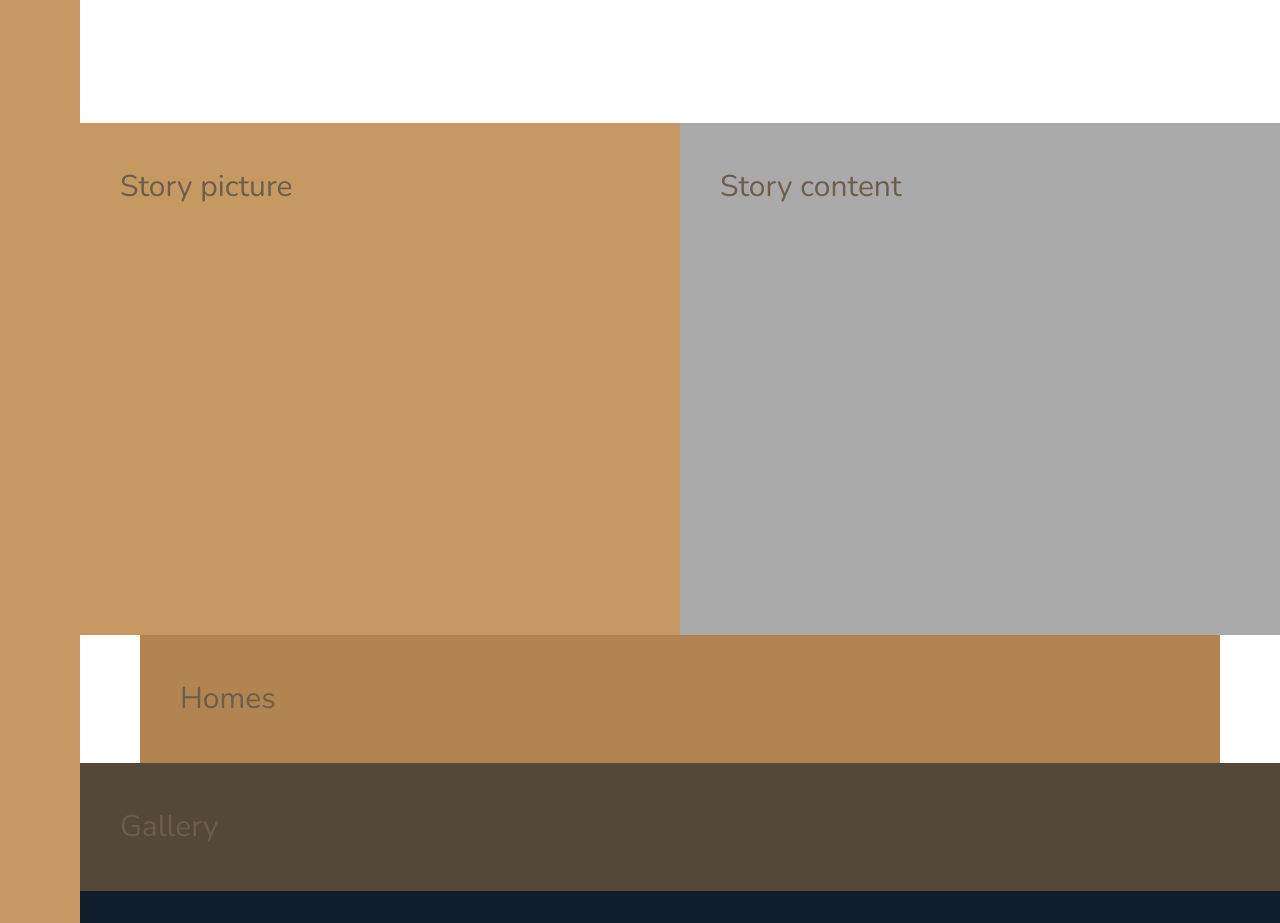
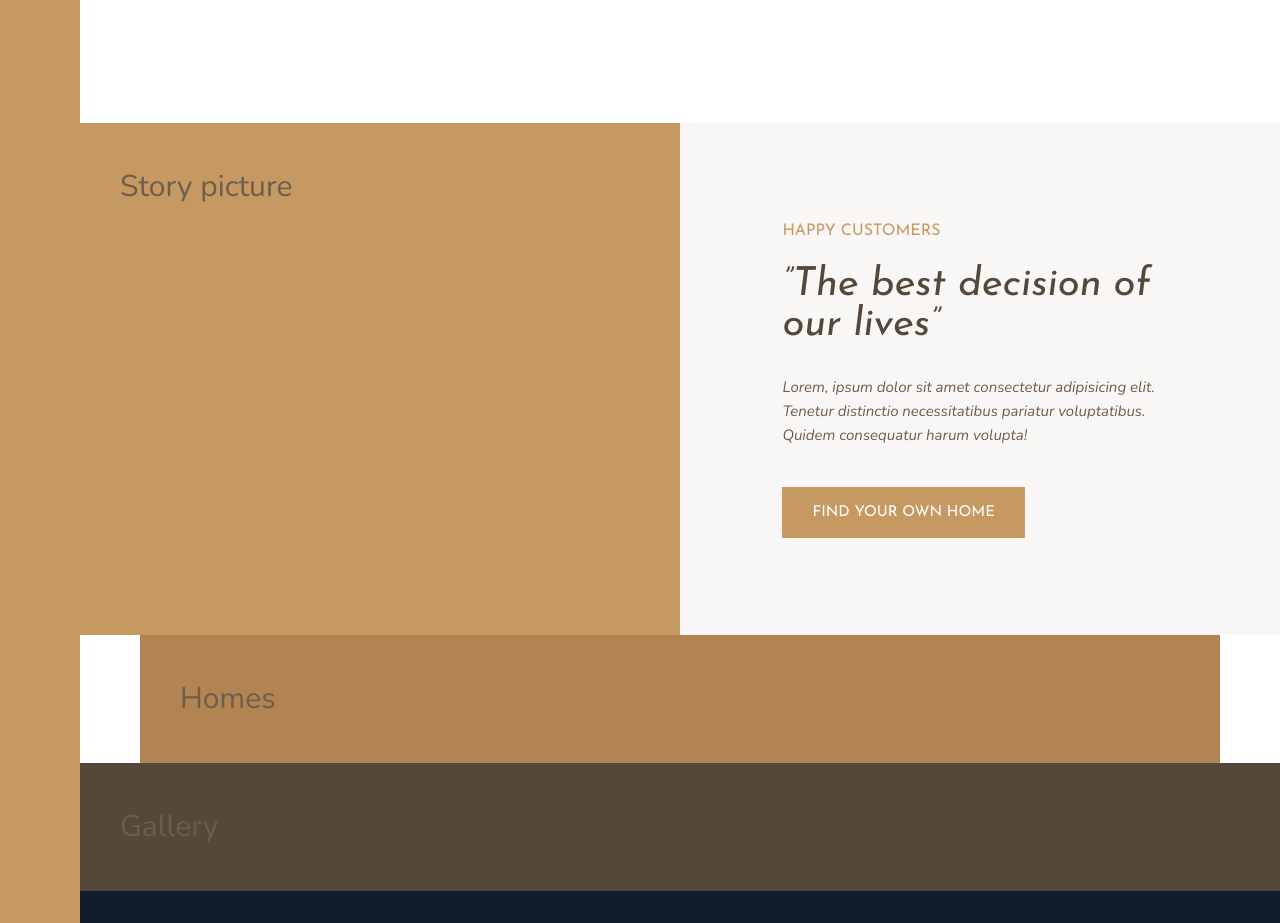
Before and after one commit to CocoTapi/advanced-css-and-sass, a website: page Nexter/index.html in a window 1280 px wide. Shown: the part 1320-2243 px from the top of the page. Drawn offline with nearby package versions, Linux system fonts and the light colour scheme.

Commit message:
add story content section styling

```diff
--- a/Nexter/index.html
+++ b/Nexter/index.html
@@ -87,7 +87,12 @@
         </div>
 
         <div class="story__content">
-            Story content
+            <h3 class="heading-3 mb-sm">Happy Customers</h3>
+            <h2 class="heading-2 heading-2--dark mb-md">&rdquo;The best decision of our lives&rdquo;</h2>
+            <p class="story__text">
+                Lorem, ipsum dolor sit amet consectetur adipisicing elit. Tenetur distinctio necessitatibus pariatur voluptatibus. Quidem consequatur harum volupta!
+            </p>
+            <button class="btn">Find your own home</button>
         </div>
 
         <section class="homes">
--- a/Nexter/sass/_story.scss
+++ b/Nexter/sass/_story.scss
@@ -7,7 +7,33 @@
     }
 
     &__content {
-        background-color: base.$color-grey-light-2;
+        background-color: base.$color-grey-light-1;
         grid-column: col-start 5 / full-end;
+
+        // viewpoint width is better for responsive layouts instead of 12rem.
+        padding: 6rem 8vw;
+
+        /*
+        version: 1
+        display: flex;
+        flex-direction: column;
+        justify-content: center;
+
+        // button doesn't want to stretch.
+        align-items: flex-start;
+        */
+
+        // version: 2
+        display: grid;
+        align-content: center;
+
+        // button doesn't want to stretch.
+        justify-items: start;
+    }
+
+    &__text {
+        font-size: 1.5rem;
+        font-style: italic;
+        margin-bottom: 4rem;
     }
 }
--- a/Nexter/sass/_typography.scss
+++ b/Nexter/sass/_typography.scss
@@ -12,11 +12,19 @@
 
 .heading-2 {
     @extend %heading;
+    font-size: 4rem;
+    font-style: italic;
+    line-height: 1;
 
+    &--light {color: base.$color-grey-light-1;}
+    &--dark {color: base.$color-grey-dark-1;}
 }
 
 .heading-3 {
     @extend %heading;
+    font-size: 1.6rem;
+    color: base.$color-primary;
+    text-transform: uppercase
 
 }
 
@@ -27,3 +35,26 @@
    &--light {color: base.$color-grey-light-1;}
    &--dark {color: base.$color-grey-dark-1;}
 }
+
+.btn {
+    background-color: base.$color-primary;
+    color: #fff;
+    border: none;
+    border-radius: 0;
+    font-family: base.$font-display;
+    font-size: 1.5rem;
+    text-transform: uppercase;
+    padding: 1.8rem 3rem;
+    cursor: pointer;
+    transition: all .2s;
+
+    &:hover {
+        background: base.$color-primary-dark;
+    }
+}
+
+// margin-bottom small
+.mb-sm { margin-bottom: 2rem; }
+.mb-md { margin-bottom: 3rem; }
+.mb-lg { margin-bottom: 4rem; }
+.mb-hg { margin-bottom: 8rem; }
```
Also changed, not shown: Nexter/css/style.css, 1 other file.
